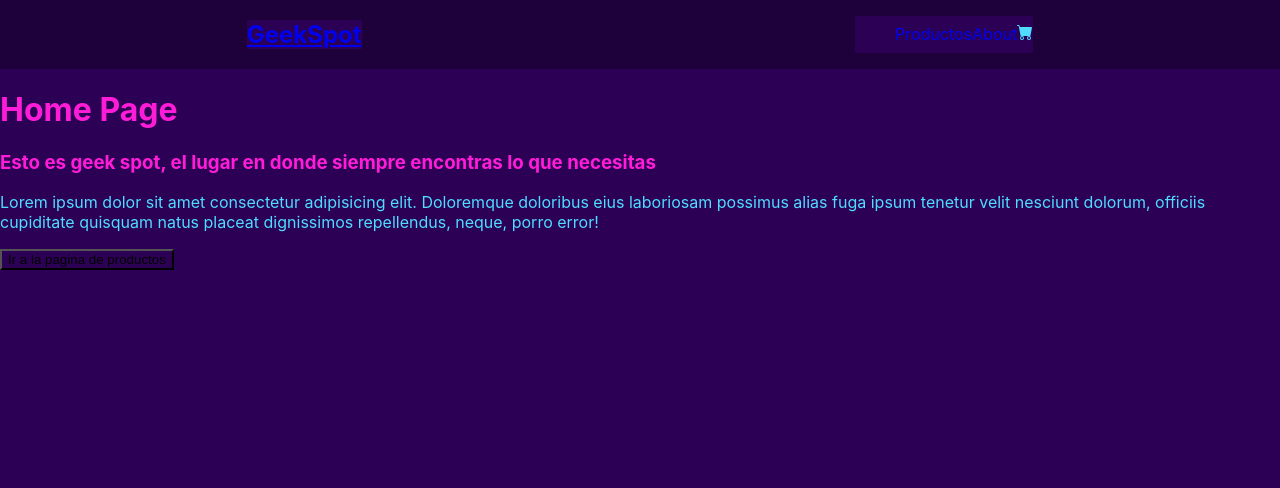
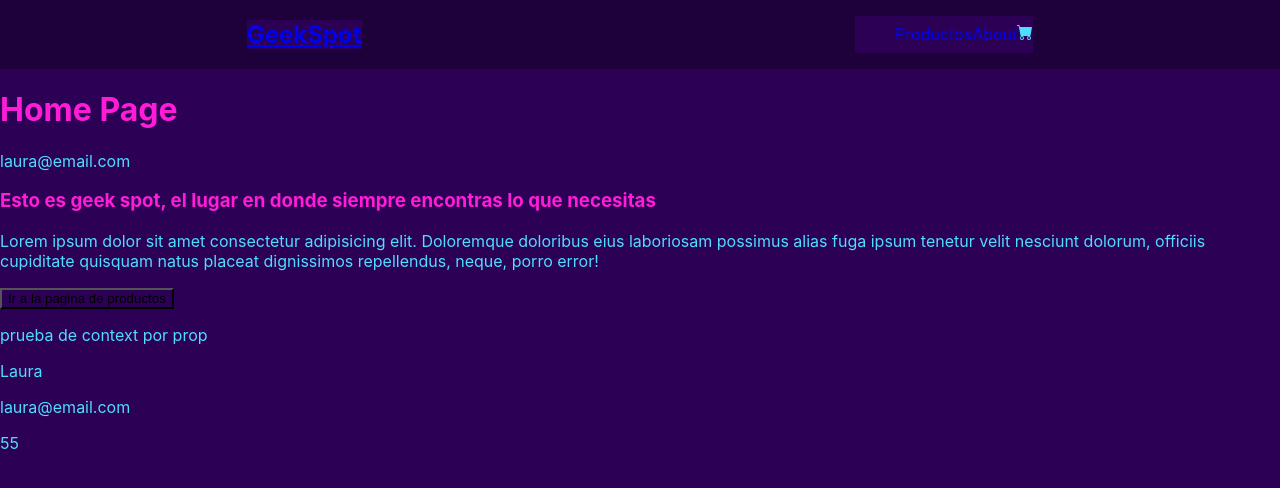
Before and after one commit to lucasperezfernandez/ReactJS-IdeaPerezFernandezLucas, a React (Create React App) app: page / in a window 1280 px wide. Shown: the top 488 px of the page. Built offline with nearby package versions, Linux system fonts and the light colour scheme.

Commit message:
algunos cambios preparando entrega 10

```diff
--- a/src/App.js
+++ b/src/App.js
@@ -10,10 +10,16 @@ import HomePage from './pages/HomePage';
 import ProductsPage from './pages/ProductsPage';
 import ProductDetailPage from './pages/ProductDetailPage';
 import AboutPage from './pages/AboutPage';
+import { CartContext } from './context/CartContext';
 
-
+const USER_DATA = {
+  name: 'Laura',
+  email: 'laura@email.com',
+  age: '55',
+};
 function App() {
 return (
+  <CartContext.Provider value={USER_DATA}>
   <BrowserRouter>
     <NavBar/>
     <Routes>
@@ -27,6 +33,7 @@ return (
       </Route>
     </Routes>
   </BrowserRouter>
+  </CartContext.Provider>
 )
 }
 
--- /dev/null
+++ b/src/context/CartContext.jsx
@@ -0,0 +1,3 @@
+import { createContext } from "react";
+
+export const CartContext = createContext({});
--- a/src/pages/HomePage.jsx
+++ b/src/pages/HomePage.jsx
@@ -1,18 +1,26 @@
+import { useContext } from "react";
 import { useNavigate } from "react-router-dom";
+import { CartContext } from "../context/CartContext";
 
 const HomePage = () => {
+    const {name, email, age} = useContext(CartContext);
     let navigate = useNavigate()
-
     const goToProducts = () => {
         navigate("/products")
     };
-
     return (
         <div>
             <h1>Home Page</h1>
+            <CartContext.Consumer>{(value) => <p>{value.email}</p>}</CartContext.Consumer>
             <h3>Esto es geek spot, el lugar en donde siempre encontras lo que necesitas</h3>
             <p>Lorem ipsum dolor sit amet consectetur adipisicing elit. Doloremque doloribus eius laboriosam possimus alias fuga ipsum tenetur velit nesciunt dolorum, officiis cupiditate quisquam natus placeat dignissimos repellendus, neque, porro error!</p>
             <button onClick={goToProducts}>Ir a la pagina de productos</button>
+            <div>
+                <p>prueba de context por prop</p>
+                <p>{name}</p>
+                <p>{email}</p>
+                <p>{age}</p>
+            </div>
         </div>
     );
 };
```
